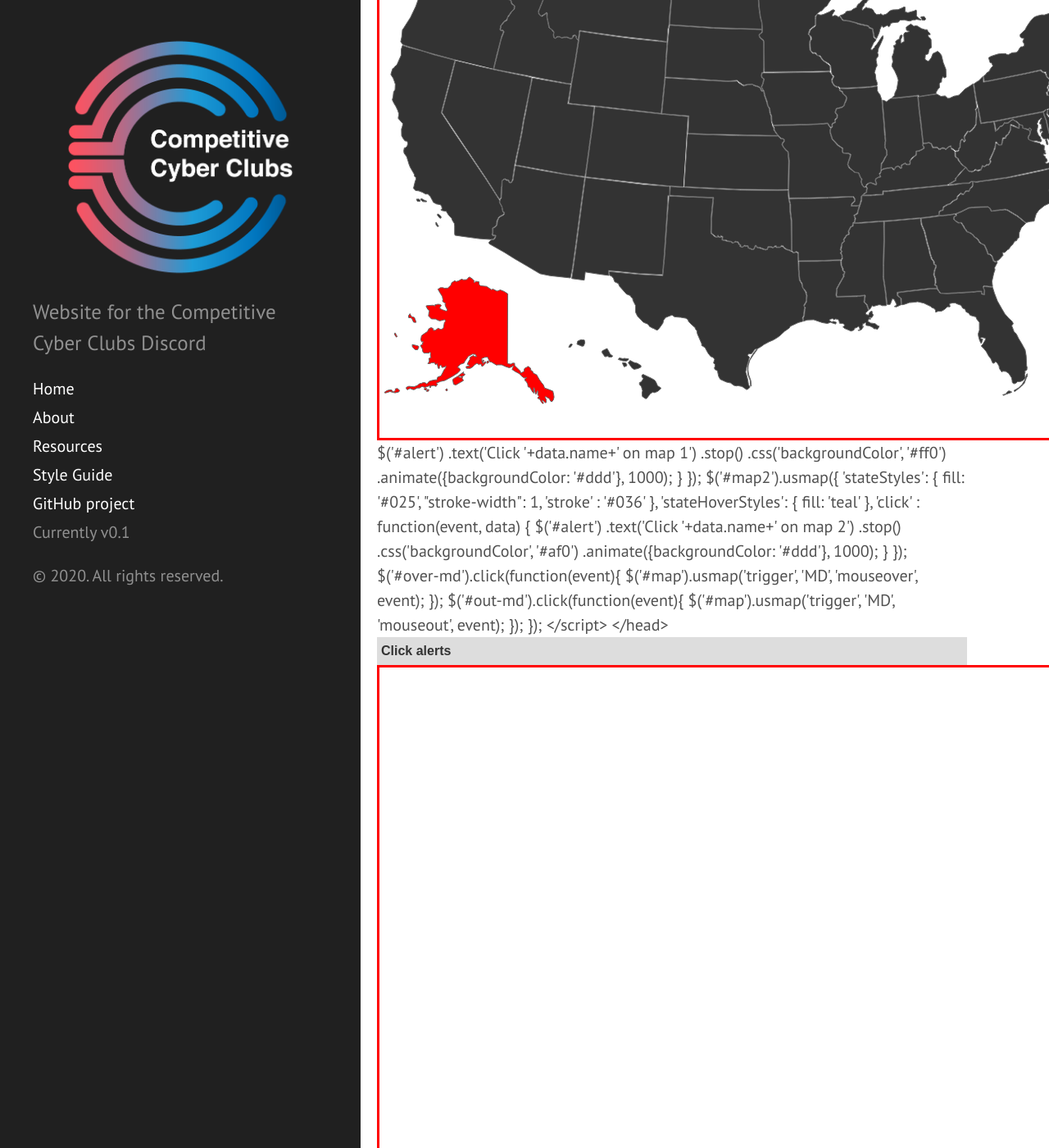
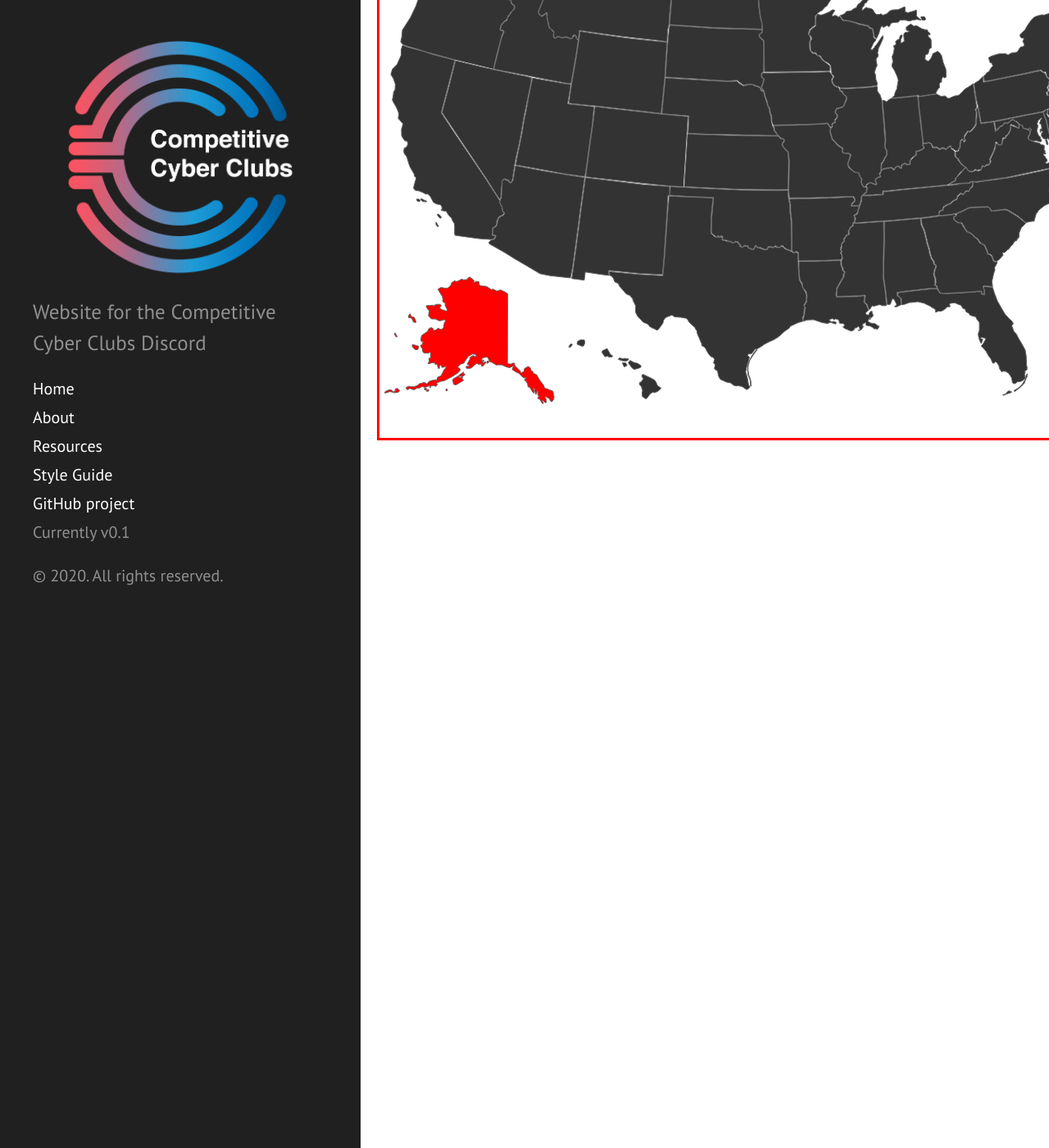
Before and after one commit to Competitive-Cyber-Clubs/competitivecyberclubs.github.io, a Jekyll site: the page built from competitions.md, in a window 1280 px wide and 1400 px high, scrolled down 270 px. Shown: the whole window at 82% size. Built offline with Jekyll 4.4.1, drawn with Linux system fonts in a browser that asks for light colours; nearby versions of some CDN libraries; some of the changed text lies outside the part shown.

Commit message:
Forget to merge properly

```diff
--- a/competitions.md
+++ b/competitions.md
@@ -36,6 +36,7 @@ title: competitions
 			async: false
 		});
 	};
+
 	$(document).ready(function() {
 	  $('#map').usmap({
 	    'stateSpecificStyles': {
@@ -102,51 +103,5 @@ title: competitions
   <div id="map" style="width: 930px; height: 630px; border: solid 3px red;"></div>
 
   <div id="results" style="align: right;"></div>
-
-	      $('#alert')
-	        .text('Click '+data.name+' on map 1')
-	        .stop()
-	        .css('backgroundColor', '#ff0')
-	        .animate({backgroundColor: '#ddd'}, 1000);
-	    }
-	  });
-
-	  $('#map2').usmap({
-	    'stateStyles': {
-	      fill: '#025',
-	      "stroke-width": 1,
-	      'stroke' : '#036'
-	    },
-	    'stateHoverStyles': {
-	      fill: 'teal'
-	    },
-
-	    'click' : function(event, data) {
-	      $('#alert')
-	        .text('Click '+data.name+' on map 2')
-	        .stop()
-	        .css('backgroundColor', '#af0')
-	        .animate({backgroundColor: '#ddd'}, 1000);
-	    }
-	  });
-
-	  $('#over-md').click(function(event){
-	    $('#map').usmap('trigger', 'MD', 'mouseover', event);
-	  });
-
-	  $('#out-md').click(function(event){
-	    $('#map').usmap('trigger', 'MD', 'mouseout', event);
-	  });
-	});
-	</script>
-</head>
-<body>
-  <div id="alert">Click alerts</div>
-
-  <div id="map" style="width: 930px; height: 630px; border: solid 3px red;"></div>
-
-  <button id="over-md">mouseover MD</button> <button id="out-md">mouseout MD</button>
-  <div id="map2" style="width: 300px; height: 300px;"></div>
-
 </body>
 </html>
```
